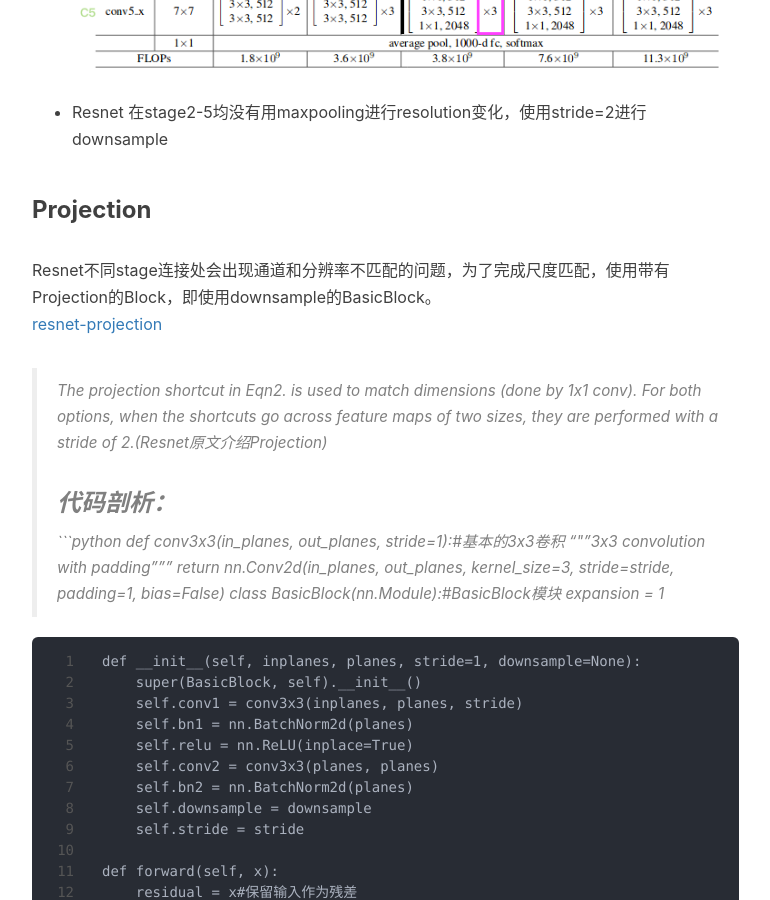
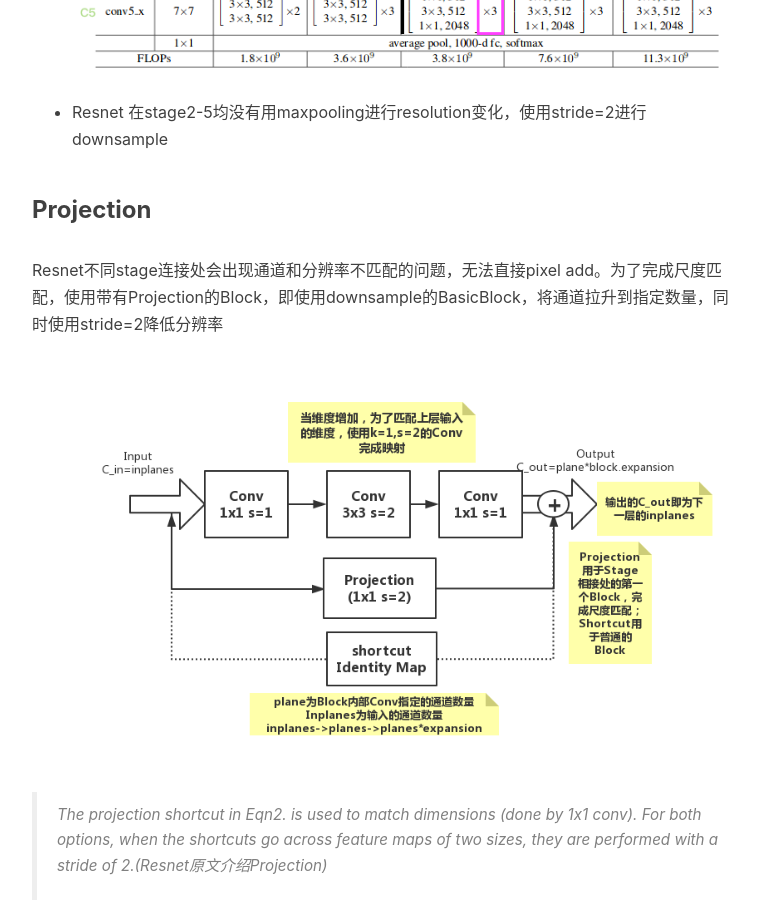
Before and after one commit to wdd233/wdd233.github.io, a Jekyll site: the page built from _posts/2018-12-31-pytorch深度指南-经典CNN网络源码剖析.md, in a window 1280 px wide and 900 px high, scrolled down 4847 px. Shown: the whole window, without its empty margins (233-1003 px from the left). Built offline with Jekyll 4.4.1, drawn with Linux system fonts in a browser that asks for light colours; nearby versions of some CDN libraries; our own code applies the rules of GitHub Pages for plain Markdown files; comment, search, counter and statistics services are not loaded.

Commit message:
Update 2018-12-31-pytorch深度指南-经典CNN网络源码剖析.md

````diff
--- a/_posts/2018-12-31-pytorch深度指南-经典CNN网络源码剖析.md
+++ b/_posts/2018-12-31-pytorch深度指南-经典CNN网络源码剖析.md
@@ -127,8 +127,8 @@ Kaiming大神的代表作之一，被广泛应用于各种网络作为backbone
 * Resnet 在stage2-5均没有用maxpooling进行resolution变化，使用stride=2进行downsample
 
 ### Projection
-Resnet不同stage连接处会出现通道和分辨率不匹配的问题，为了完成尺度匹配，使用带有Projection的Block，即使用downsample的BasicBlock。
-[resnet-projection](/img/resnet_projection.jpg)
+Resnet不同stage连接处会出现通道和分辨率不匹配的问题，无法直接pixel add。为了完成尺度匹配，使用带有Projection的Block，即使用downsample的BasicBlock，将通道拉升到指定数量，同时使用stride=2降低分辨率
+![resnet-projection](/img/resnet_projection.jpg)
 >The projection shortcut in Eqn2. is used to match dimensions (done by 1x1 conv). For both options, when the shortcuts go across feature maps of two sizes, they are performed with a stride of 2.(Resnet原文介绍Projection)
 ### 代码剖析：
 ```python
````
